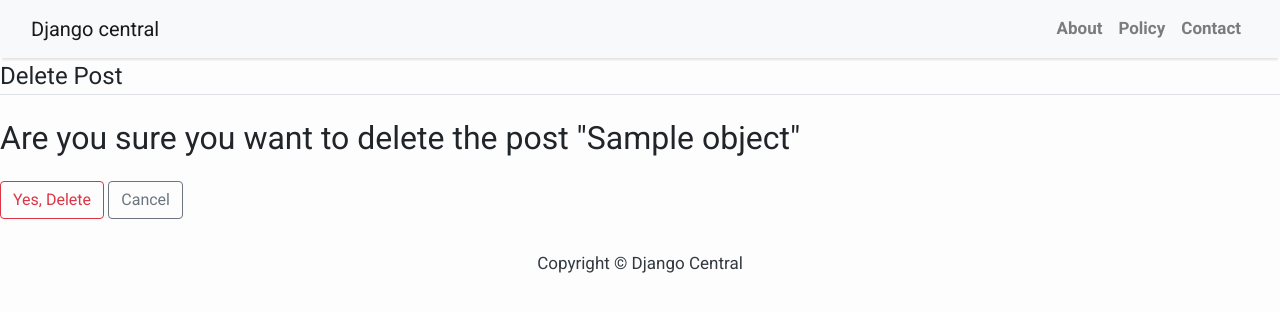
After one commit to jab098/Vodafone-News, a Django app: template RIAProject/VodaNews/templates/post_confirm_delete.html in a window 1280 px wide. The commit adds this page. Shown: the top 312 px of the page. Run offline with Django 4.2, Linux system fonts and the light colour scheme; the template is opened without the code that fills it: most values are stand-ins (such as "Sample title", 1, 10 or a date in 2020); parts of the project's set-up code (start-up, migrations or seed data) failed here and were passed over; some libraries are stand-ins or nearby versions.

Commit message:
added delete functionality

```diff
--- /dev/null
+++ b/RIAProject/VodaNews/templates/post_confirm_delete.html
@@ -0,0 +1,16 @@
+{% extends "base.html" %}
+{% block content %}
+    <div class="content-section">
+        <form method="POST">
+            {% csrf_token %}
+            <fieldset class="form-group">
+                <legend class="border-bottom mb-4">Delete Post</legend>
+                <h2>Are you sure you want to delete the post "{{ object.title }}"</h2>
+            </fieldset>
+            <div class="form-group">
+                <button class="btn btn-outline-danger" type="submit">Yes, Delete</button>
+                <a class="btn btn-outline-secondary" href="{% url 'post_detail' object.id %}">Cancel</a>
+            </div>
+        </form>
+    </div>
+{% endblock content %}
--- a/RIAProject/VodaNews/urls.py
+++ b/RIAProject/VodaNews/urls.py
@@ -7,4 +7,5 @@ urlpatterns = [
     path('add/', views.PostCreate.as_view(), name='post-add'),
     path('<slug:slug>/', views.PostDetail.as_view(), name='post_detail'),
     path('<slug:slug>/edit/', views.PostUpdateView.as_view(), name='post_edit'),
+    path('<slug:slug>/delete/', views.PostDeleteView.as_view(), name='post_delete'),
 ]
```
Also changed, not shown: RIAProject/VodaNews/templates/post_detail.html (+8 -0 lines), RIAProject/VodaNews/views.py (+16 -2 lines), RIAProject/db.sqlite3.
